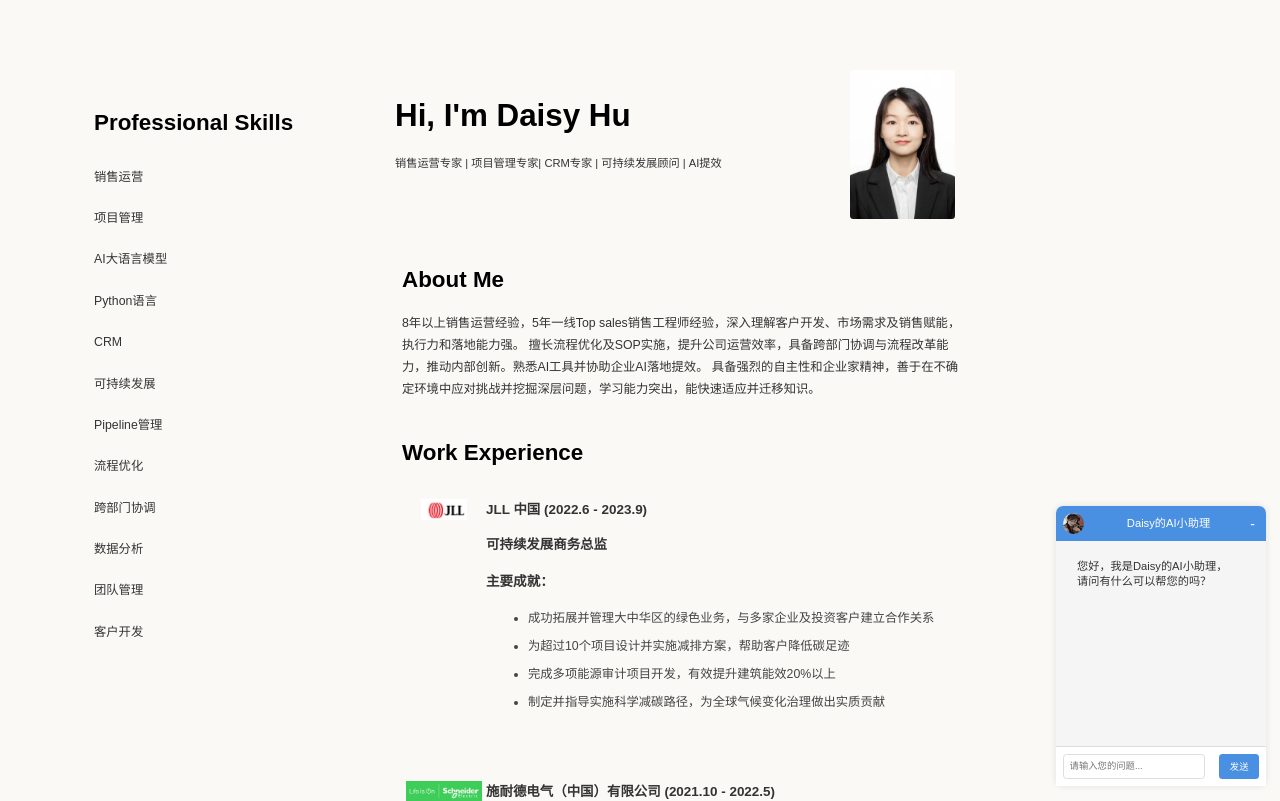
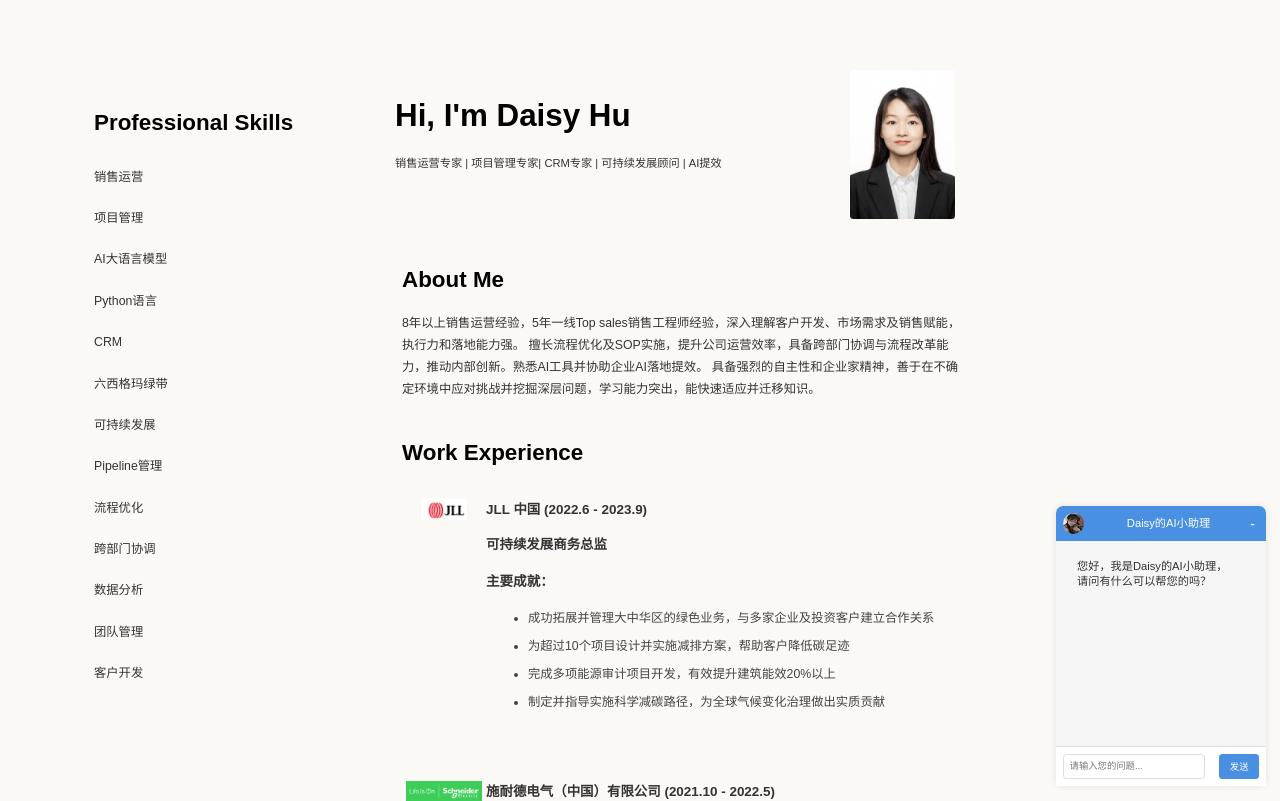
Before and after one commit to Daisyhu2024/Daisyhu2024-vercel, a plain HTML site: page index.html in a window 1280 px wide. Shown: the top 801 px of the page. Drawn offline with Linux system fonts and the light colour scheme.

Commit message:
Update index.html

```diff
--- a/index.html
+++ b/index.html
@@ -395,6 +395,7 @@
                     <span class="skill-tag">AI大语言模型</span>
                     <span class="skill-tag">Python语言</span>
                     <span class="skill-tag">CRM</span>
+                    <span class="skill-tag">六西格玛绿带</span>
                     <span class="skill-tag">可持续发展</span>
                     <span class="skill-tag">Pipeline管理</span>
                     <span class="skill-tag">流程优化</span>
```
